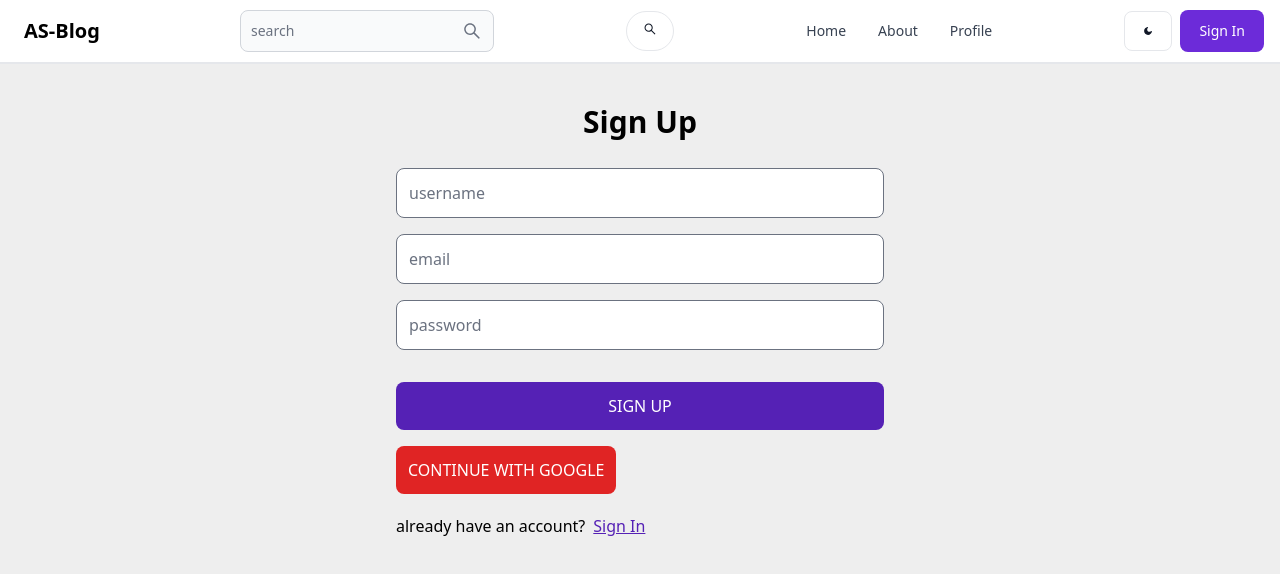
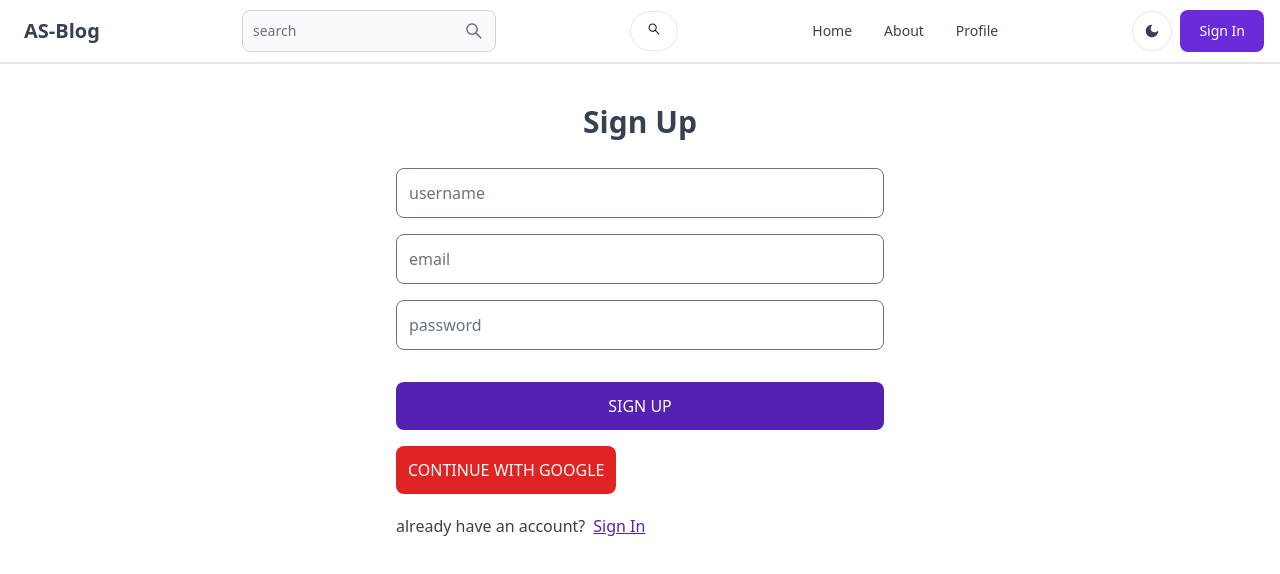
Before and after one commit to asaadgaini/mern-blog, a React (Vite) app in the folder client/: page /sign-up in a window 1280 px wide. Shown: the top 574 px of the page. Built offline with nearby package versions, Linux system fonts and the light colour scheme; no server answers.

Commit message:
complete dark mode

```diff
--- a/client/src/components/Header.jsx
+++ b/client/src/components/Header.jsx
@@ -1,12 +1,15 @@
 import { Button, Navbar, NavbarBrand ,Dropdown, TextInput, Avatar, DropdownHeader, DropdownDivider } from "flowbite-react";
 import React from "react";
 import { Link, useLocation } from "react-router-dom";
-import { AiFillMoon, AiOutlineSearch } from "react-icons/ai";
-import { useSelector } from "react-redux";
+import { AiFillMoon, AiFillSun, AiOutlineSearch } from "react-icons/ai";
+import { useSelector , useDispatch } from "react-redux";
+import { toggleTheme } from "./redux/theme/themeSlice";
 
 function Header() {
   const path = useLocation().pathname;
+  const dispatch = useDispatch()
   const { currentUser } = useSelector((state) => state.user);
+  const {theme} = useSelector((state)=>state.theme)
 
   return (
     <Navbar className=" border-b-2">
@@ -30,9 +33,9 @@ function Header() {
         <AiOutlineSearch />{" "}
       </Button>
       <div className="flex gap-2 items-center md:order-2">
-        <Button color={"gray"} className="h-10 w-12 hidden sm:inline">
-          <AiFillMoon />
-        </Button>
+        <button color={"gray"} className="h-10 w-10 border justify-center items-center rounded-full  hidden outline-none sm:flex" onClick={ ()=>dispatch(toggleTheme())}>
+          {theme === "light" ? <AiFillMoon/> : <AiFillSun/>}
+        </button>
 
           {currentUser ? (
             <Dropdown
--- /dev/null
+++ b/client/src/components/ThemeProvider.jsx
@@ -0,0 +1,14 @@
+import React from 'react'
+import { useSelector } from 'react-redux'
+
+export default function ThemeProvider({children}) {
+    const {theme} = useSelector(state => state.theme)
+  return (
+    <div className={theme}>
+        <div className='bg-white text-gray-700  dark:text-gray-200 min-h-screen dark:bg-[rgb(16,23,42)]'>
+                {children}
+        </div>
+
+    </div>
+  )
+}
--- a/client/src/components/redux/store.js
+++ b/client/src/components/redux/store.js
@@ -1,10 +1,11 @@
 import { combineReducers, configureStore } from "@reduxjs/toolkit";
 import userReducer from './user/userSlice.js';
+import themeReducer from './theme/themeSlice.js'
 import { persistReducer, persistStore } from "redux-persist";
 import storage from "redux-persist/lib/storage";
 
 // Combine reducers
-const rootReducer = combineReducers({ user: userReducer });
+const rootReducer = combineReducers({ user: userReducer , theme : themeReducer });
 
 // Persistence configuration
 const persistConfig = {
--- /dev/null
+++ b/client/src/components/redux/theme/themeSlice.js
@@ -0,0 +1,19 @@
+import {createSlice} from '@reduxjs/toolkit'
+
+
+const initialState = {
+    theme: "light"
+}
+
+const themeSlice = createSlice({
+    name : "theme" ,
+    initialState ,
+    reducers : {
+        toggleTheme:(state) =>{
+            state.theme  = state.theme === "light" ? "dark" : "light" ;
+        }
+    }
+})
+
+export const {toggleTheme} = themeSlice.actions
+export default  themeSlice.reducer
--- a/client/src/main.jsx
+++ b/client/src/main.jsx
@@ -5,12 +5,16 @@ import './index.css';
 import { persistor, store } from './components/redux/store.js';
 import { Provider } from 'react-redux'; // Corrected import for Provider
 import { PersistGate } from 'redux-persist/integration/react';
+import ThemeProvider from './components/ThemeProvider.jsx';
 
 createRoot(document.getElementById('root')).render(
   <StrictMode>
     <Provider store={store}>
       <PersistGate loading={null} persistor={persistor}>
-      <App />
+        <ThemeProvider>
+             <App />
+        </ThemeProvider>
+
 
       </PersistGate>
     </Provider>
--- a/client/src/pages/SignIn.jsx
+++ b/client/src/pages/SignIn.jsx
@@ -40,7 +40,7 @@ function SignUp() {
     dispatch(signInFailure(error.message))
   }}
   return (
-    <div className="p-3 mx-auto max-w-lg">
+    <div className="p-3 mx-auto h-screen max-w-lg">
       <h1 className="text-3xl font-semibold text-center my-7 ">Sign In</h1>
       <form onSubmit={handleSubmit} className="flex flex-col gap-4 ">
 
```
